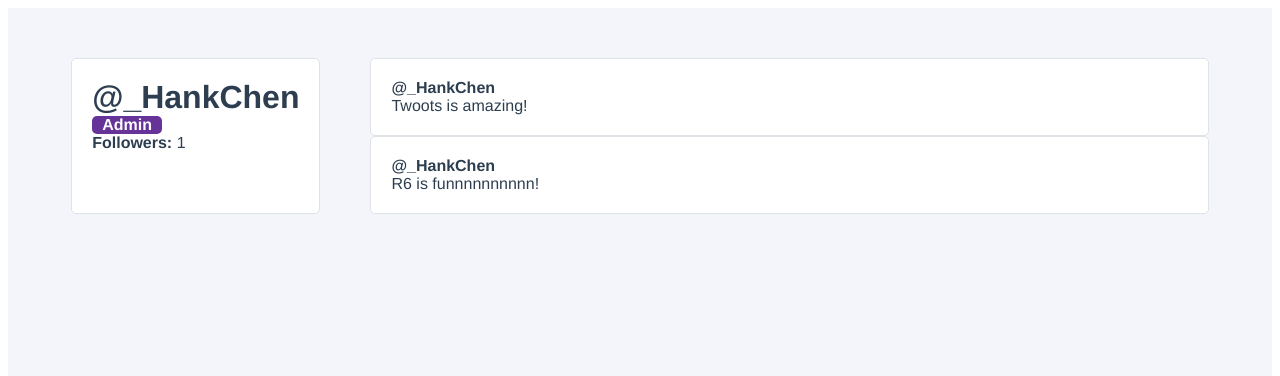
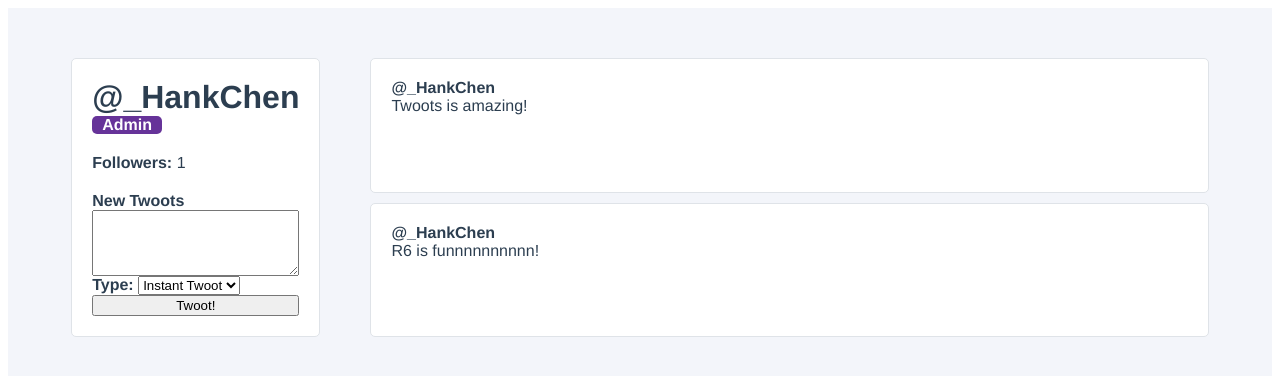
Before and after one commit to EisenShiyang/twotter, a Vue app: page / in a window 1280 px wide. Shown: the top 376 px of the page. Built offline with nearby package versions, Linux system fonts and the light colour scheme.

Commit message:
Forms & Handling User Input
1. Prevent the page refreshing after clicking the button.
2. Add new textarea to store new twoot.
3. Show new submitted twoot at wrapper.

```diff
--- a/src/components/UserProfile.vue
+++ b/src/components/UserProfile.vue
@@ -8,6 +8,21 @@
             <div class="user-profile_follower-count">
                 <strong>Followers: </strong> {{ followers }}
             </div>
+            <form class="user-profile_create-twoot" @submit.prevent="createNewTwoot">
+              <label for="newTwoot"><strong>New Twoots</strong></label>
+              <textarea id="newTwoot" rows="4" v-model="newTwootContent"></textarea>
+              <div class="user-profile_create-twoot-type">
+                <label for="newTwootType"><strong>Type: </strong></label>
+                <select id="newTwootType" v-model="selectedTwootType">
+                  <option :value="option.value" v-for="(option, index) in twootType" :key="index">
+                    {{ option.name }}
+                  </option>
+                </select>
+              </div>
+              <button>
+                Twoot!
+              </button>
+            </form>
         </div>
         <div class="user-profile_twoots-wrapper">
             <TwootItem v-for="twoot in user.twoots" :key="twoot.id" :username="user.username" :twoot="twoot" @favorite="toggleFavorite" />
@@ -35,7 +50,13 @@
             {id: 1, content: "Twoots is amazing!"},
             {id: 2, content: "R6 is funnnnnnnnnn!"}
         ]
-      }
+      },
+      twootType: [
+        {value: "draft", name: "Draft"},
+        {value: "instant", name: "Instant Twoot"}
+      ],
+      newTwootContent: "",
+      selectedTwootType: "instant"
     }
   },
   watch: {
@@ -55,8 +76,17 @@
     followUser() {
       this.followers++;
     },
-    toggleFavorite(id){
-        console.log(`Fovorited twoot @${id} !`)
+    toggleFavorite(id) {
+      console.log(`Fovorited twoot @${id} !`)
+    },
+    createNewTwoot() {
+      if(this.newTwootContent && this.selectedTwootType != "draft"){
+        this.user.twoots.unshift({ // New data will be put at the beginning.
+          id: this.user.twoots.length + 1,
+          content: this.newTwootContent
+        })
+        this.newTwootContent = ""
+      }
     }
   },
   mounted() {
@@ -90,9 +120,22 @@
     margin-right: auto;
     padding: 0 10px;
     font-weight: bold;
+    margin-bottom: 20px;
 }
 
 h1 {
     margin: 0;
 }
+
+.user-profile_twoots-wrapper {
+  display: grid;
+  grid-gap: 10px;
+}
+
+.user-profile_create-twoot {
+  padding-top: 20px;
+  display: flex;
+  flex-direction: column;
+}
+
 </style>
```
